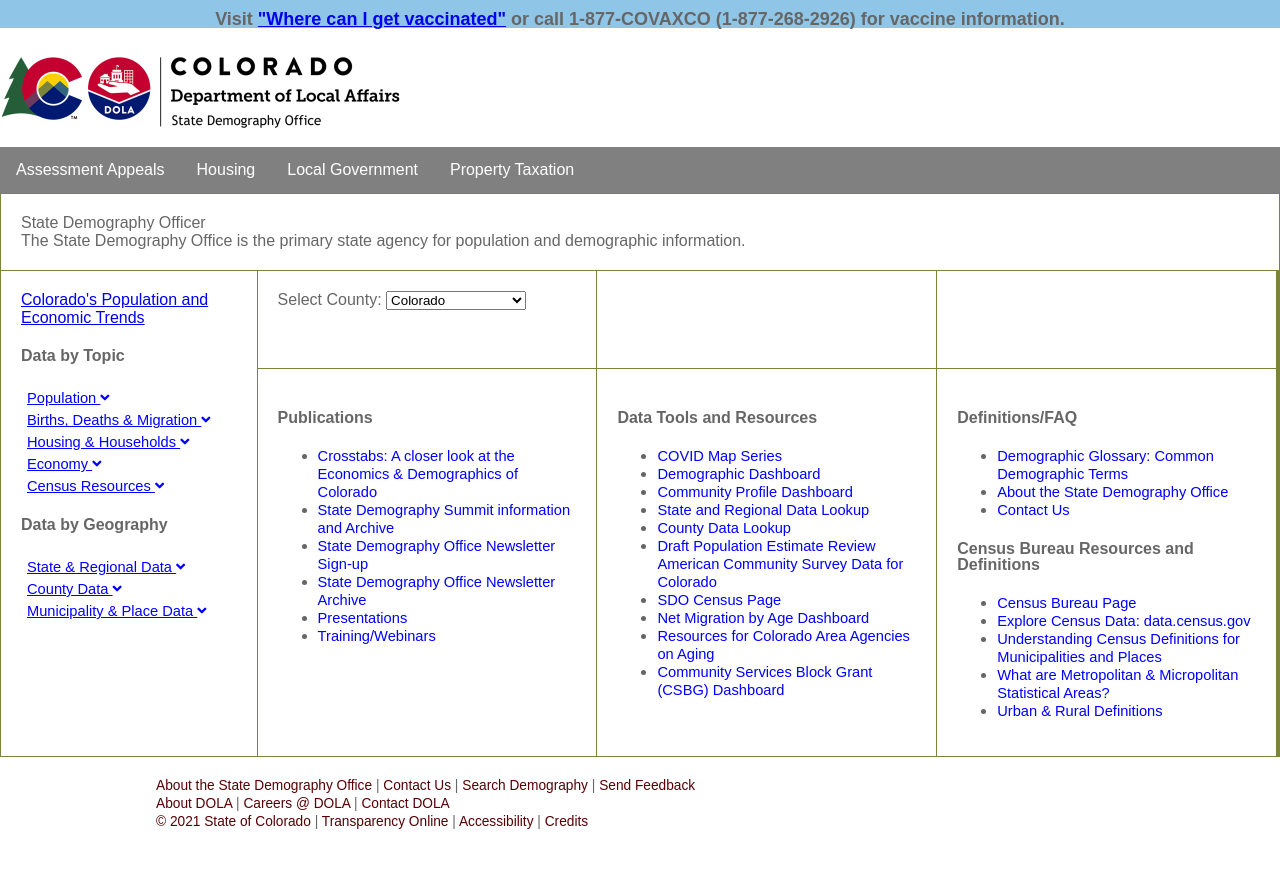
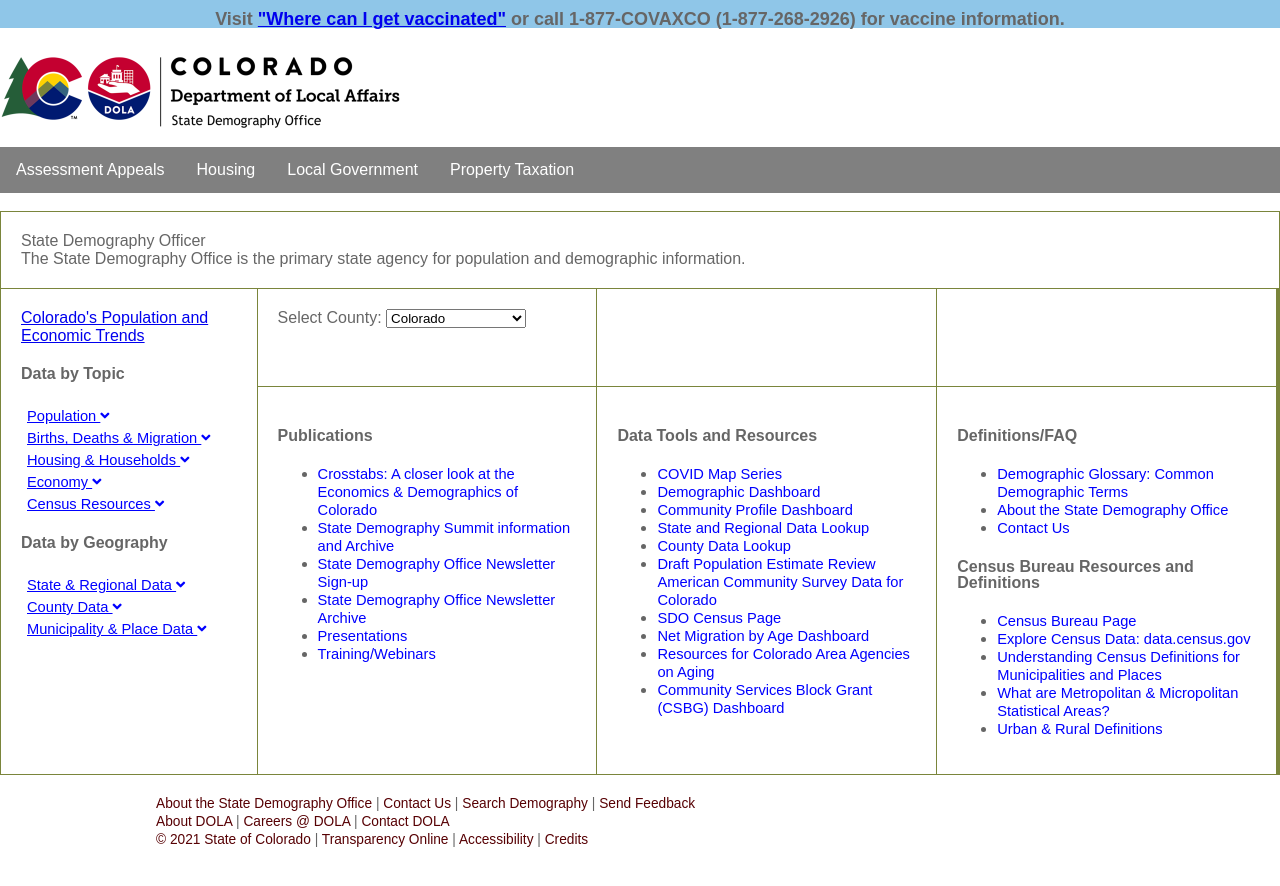
Before and after one commit to TBleess/Website_New, a Jekyll site: the page built from pages/0_Homepage_and_Footer_Links/index.md, in a window 1280 px wide. Shown: the top 886 px of the page. Built offline with Jekyll 4.4.1, drawn with Linux system fonts in a browser that asks for light colours; nearby versions of some CDN libraries.

Commit message:
Update homepage.html

```diff
--- a/_layouts/homepage.html
+++ b/_layouts/homepage.html
@@ -20,7 +20,7 @@
 <body>
 
   {% include _top-bar.html %}
-  {% include _header.html %}
+  {% include _homepageHeader.html %}
 
       <div class="grid-container">
 	<div class="grid-item panel_1_1">
```
